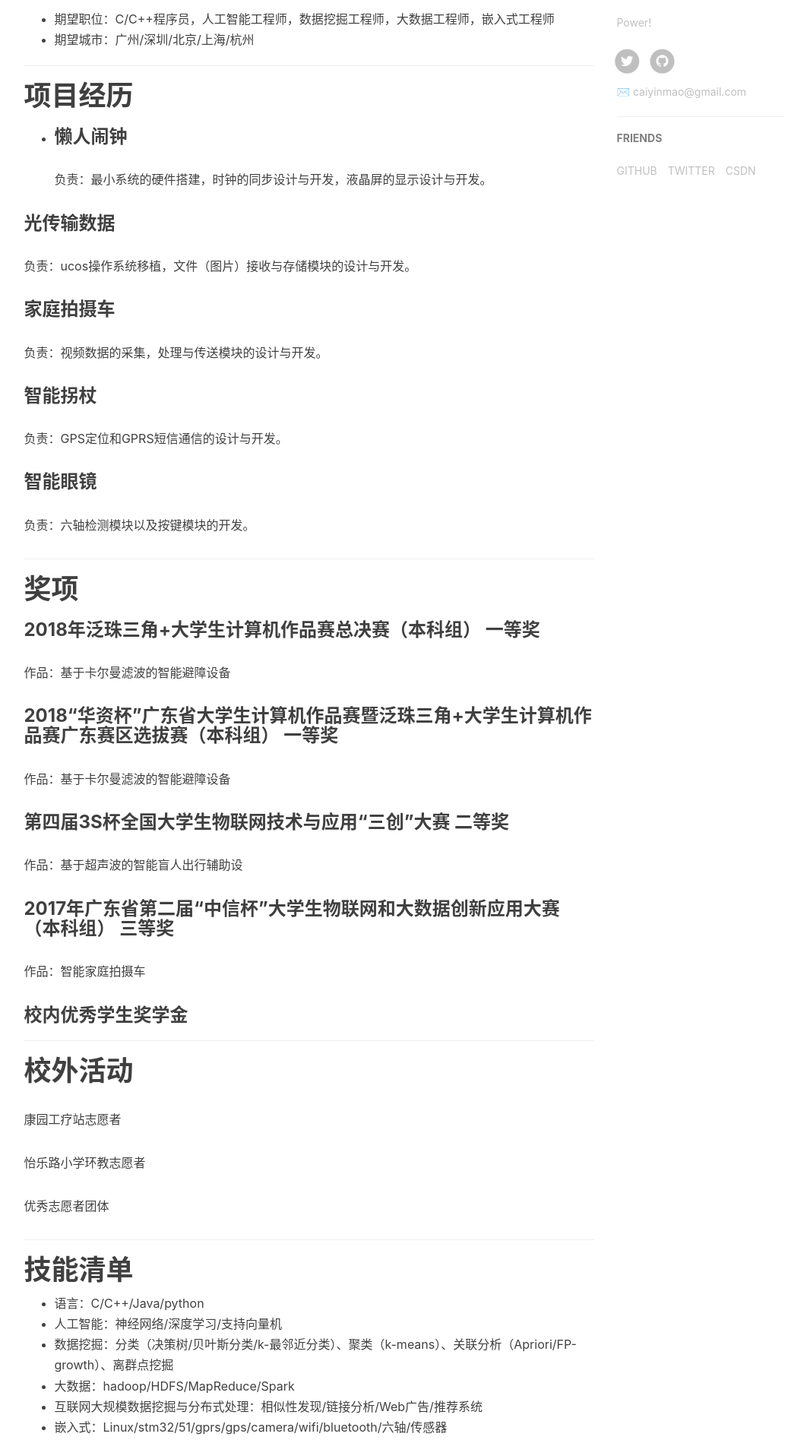
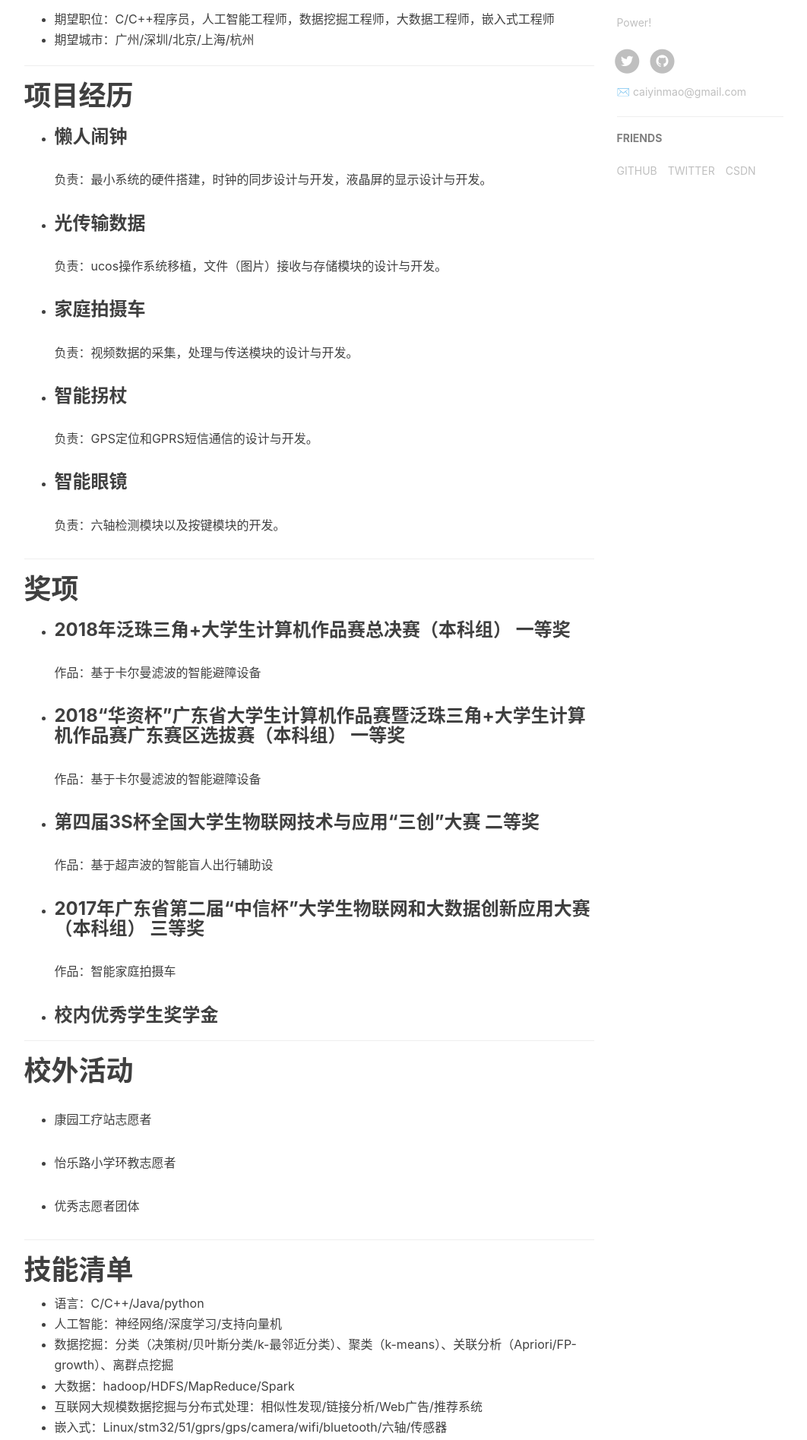
Before and after one commit to anchor2017/anchor2017.github.io, a Jekyll site: the page built from img/pf.md, in a window 1280 px wide. Shown: the part 831-2726 px from the top of the page at 76% size, without its empty margins (136-1198 px from the left). Built offline with Jekyll 4.4.1, drawn with Linux system fonts in a browser that asks for light colours; nearby versions of some CDN libraries; our own code applies the rules of GitHub Pages for plain Markdown files; comment, search, counter and statistics services are not loaded.

Commit message:
Update pf.md

```diff
--- a/img/pf.md
+++ b/img/pf.md
@@ -28,47 +28,47 @@
 # 项目经历
 
 - ### 懒人闹钟
-负责：最小系统的硬件搭建，时钟的同步设计与开发，液晶屏的显示设计与开发。
+ 负责：最小系统的硬件搭建，时钟的同步设计与开发，液晶屏的显示设计与开发。
 
-### 光传输数据
-负责：ucos操作系统移植，文件（图片）接收与存储模块的设计与开发。
+- ### 光传输数据
+ 负责：ucos操作系统移植，文件（图片）接收与存储模块的设计与开发。
 
-### 家庭拍摄车
-负责：视频数据的采集，处理与传送模块的设计与开发。
+- ### 家庭拍摄车
+ 负责：视频数据的采集，处理与传送模块的设计与开发。
 
-### 智能拐杖
-负责：GPS定位和GPRS短信通信的设计与开发。
+- ### 智能拐杖
+ 负责：GPS定位和GPRS短信通信的设计与开发。
 
-### 智能眼镜
-负责：六轴检测模块以及按键模块的开发。
+- ### 智能眼镜
+ 负责：六轴检测模块以及按键模块的开发。
 
 ---
 
 # 奖项
 
-### 2018年泛珠三角+大学生计算机作品赛总决赛（本科组） 一等奖
-作品：基于卡尔曼滤波的智能避障设备
+- ### 2018年泛珠三角+大学生计算机作品赛总决赛（本科组） 一等奖
+ 作品：基于卡尔曼滤波的智能避障设备
 
-### 2018“华资杯”广东省大学生计算机作品赛暨泛珠三角+大学生计算机作品赛广东赛区选拔赛（本科组） 一等奖
-作品：基于卡尔曼滤波的智能避障设备
+- ### 2018“华资杯”广东省大学生计算机作品赛暨泛珠三角+大学生计算机作品赛广东赛区选拔赛（本科组） 一等奖
+ 作品：基于卡尔曼滤波的智能避障设备
 
-### 第四届3S杯全国大学生物联网技术与应用“三创”大赛 二等奖
-作品：基于超声波的智能盲人出行辅助设
+- ### 第四届3S杯全国大学生物联网技术与应用“三创”大赛 二等奖
+ 作品：基于超声波的智能盲人出行辅助设
 
-### 2017年广东省第二届“中信杯”大学生物联网和大数据创新应用大赛（本科组） 三等奖
-作品：智能家庭拍摄车
+- ### 2017年广东省第二届“中信杯”大学生物联网和大数据创新应用大赛（本科组） 三等奖
+ 作品：智能家庭拍摄车
 
-### 校内优秀学生奖学金
+- ### 校内优秀学生奖学金
 
 ---
 
 # 校外活动
 
-康园工疗站志愿者
+- 康园工疗站志愿者
 
-怡乐路小学环教志愿者
+- 怡乐路小学环教志愿者
 
-优秀志愿者团体
+- 优秀志愿者团体
 
 ---
 
```
